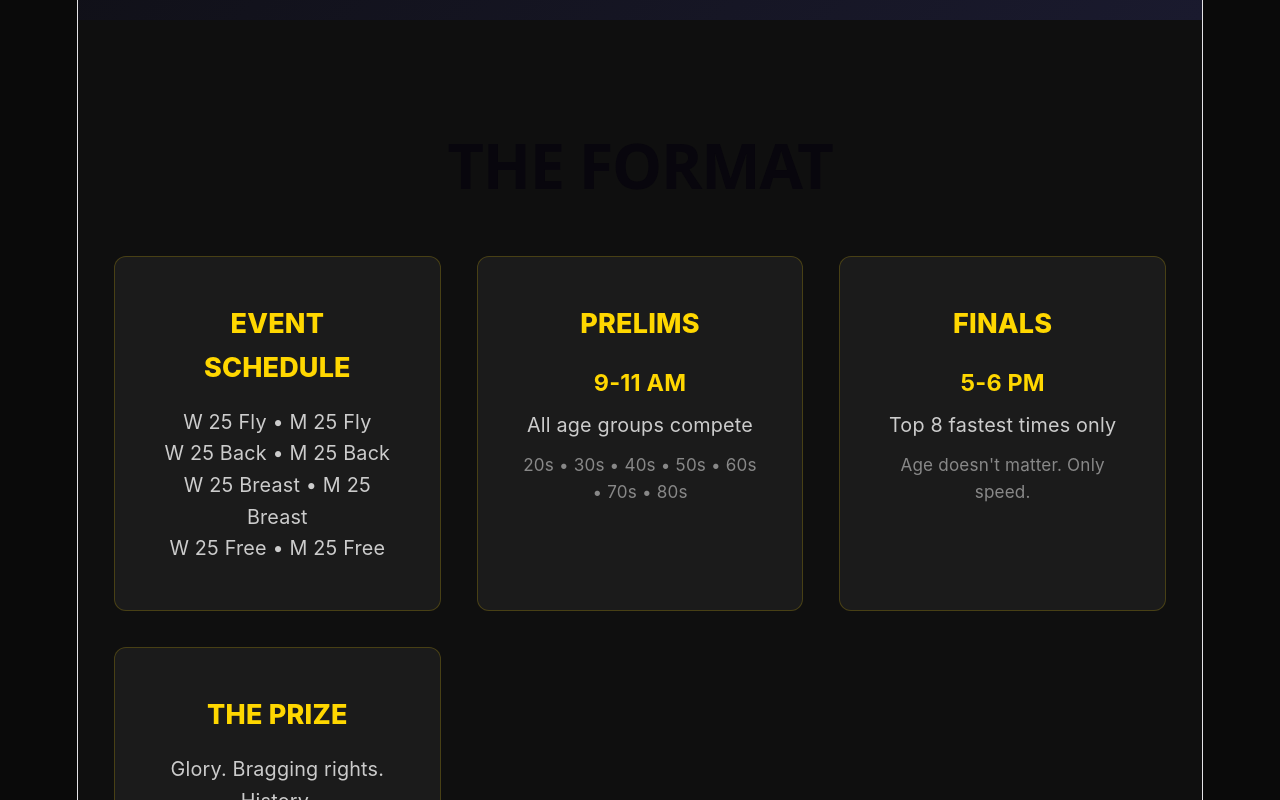
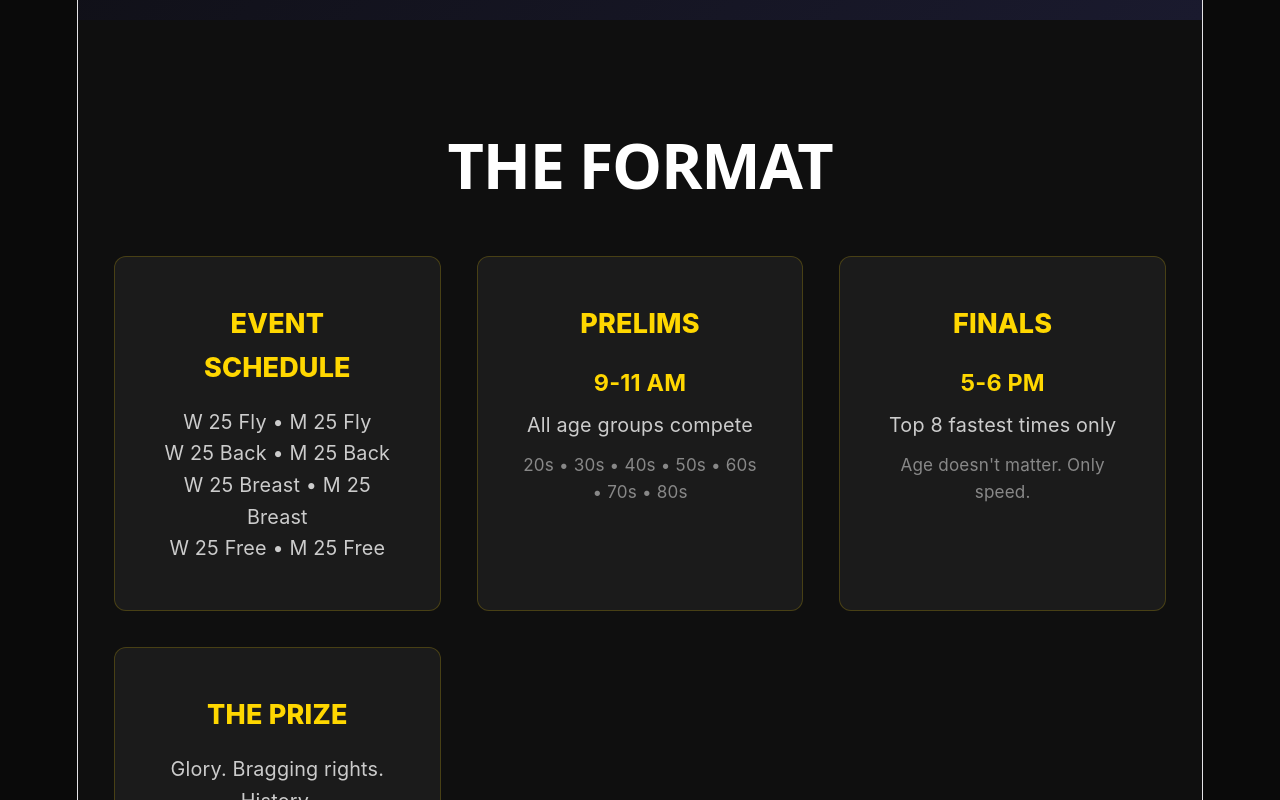
Before and after one commit to swimnerdtim/worldsfastestswimmer, a React (Vite) app: page / in a window 1280 px wide. Shown: the part 780-1580 px from the top of the page. Built offline with nearby package versions, Linux system fonts and the light colour scheme.

Commit message:
Fix title colors - add explicit white color to h2 and h3

```diff
--- a/src/App.css
+++ b/src/App.css
@@ -161,6 +161,11 @@ h2 {
   margin-bottom: 3rem;
   text-transform: uppercase;
   letter-spacing: -0.02em;
+  color: #ffffff;
+}
+
+h3 {
+  color: #ffffff;
 }
 
 /* Format Section */
```
